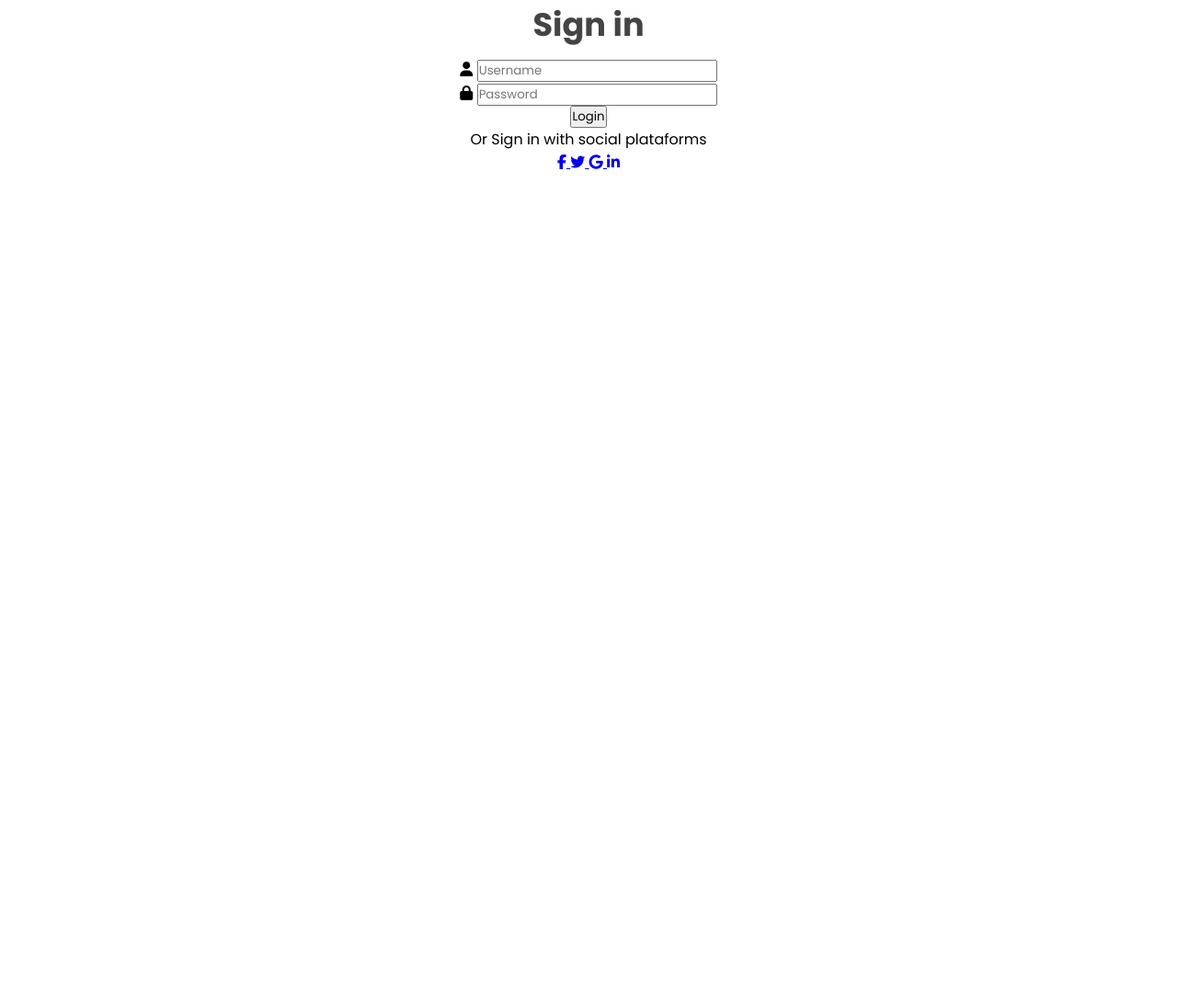
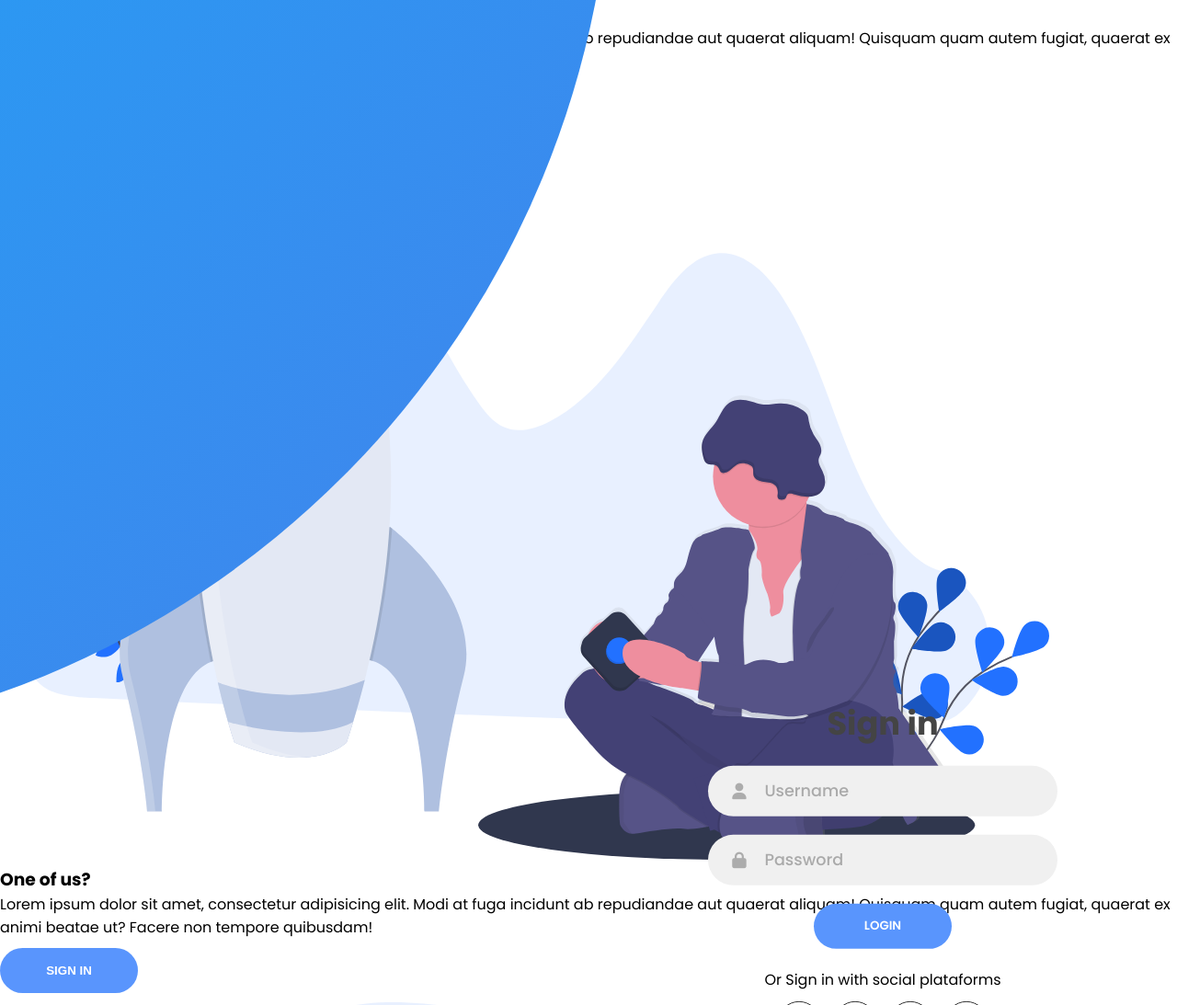
Before and after one commit to otaviowav/LoginForm, a plain HTML site: page index.html in a window 1280 px wide. Shown: the top 1093 px of the page at 92% size. Before the commit the page ends 800 px from the top, so only its background shows below. Drawn offline with Linux system fonts and the light colour scheme; files that its build step writes are made by us from their sources.

Commit message:
commit form

```diff
--- a/css/style.css
+++ b/css/style.css
@@ -18,6 +18,18 @@ body, input {
     overflow: hidden;
 }
 
+.container:before {
+    content: '';
+    position: absolute;
+    width: 2000px;
+    height: 2000px;
+    border-radius: 50%;
+    background: linear-gradient(-45deg, #4481eb, #04befe);
+    top: -10%;
+    right: 48%;
+    transform: translateY(-50%);
+}
+
 .forms-container {
     position: absolute;
     width: 100%;
@@ -26,11 +38,34 @@ body, input {
     left: 0;
 }
 
+.signin-signup {
+    position: absolute;
+    top: 50%;
+    left: 75%;
+    transform: translate(-50%, -50%);
+    width: 50%;
+    display: grid;
+    grid-template-columns: 1fr;
+}
+
 form {
     display: flex;
     align-items: center;
     justify-content: center;
     flex-direction: column;
+    padding: 0 5rem;
+    overflow: hidden;
+    grid-column: 1 /2;
+    grid-row: 1 / 2;
+}
+
+form.sign-in-form {
+    z-index: 2;
+}
+
+form.sign-up-form {
+    z-index: 1;
+    opacity: 0;
 }
 
 .title {
@@ -38,3 +73,86 @@ form {
     color: #444;
     margin-bottom: 10px;
 }
+
+.input-field {
+    max-width: 380px;
+    width: 100%;
+    height: 55px;
+    background-color: #f0f0f0;
+    margin: 10px 0;
+    border-radius: 55px;
+    display: grid;
+    grid-template-columns: 15% 85%;
+    padding: 0 .4rem;
+}
+
+.input-field i {
+    text-align: center;
+    line-height: 55px;
+    color: #acacac;
+    font-size: 1.1rem;
+}
+
+.input-field input {
+    background: none;
+    outline: none;
+    border: none;
+    line-height: 1;
+    font-weight: 600;
+    font-size: 1.1rem;
+    color: #333;
+}
+
+.input-field input::placeholder {
+    color: #aaa;
+    font-weight: 500;
+}
+
+.btn {
+    width: 150px;
+    height: 49px;
+    border: none;
+    outline: none;
+    border-radius: 49px;
+    cursor: pointer;
+    background-color: #5995fd;
+    color: #fff;
+    text-transform: uppercase;
+    font-weight: 600;
+    margin: 10px 0;
+    transition: .5s;
+}
+
+.btn:hover {
+    background-color: #4d84e2;
+}
+
+.social-text {
+    padding: .7rem 0;
+    font-size: 1rem;
+}
+
+.social-media {
+    display: flex;
+    justify-content: center;
+}
+
+.social-icon {
+    height: 46px;
+    width: 46px;
+    border: 1px solid #333;
+    margin: 0 0.45rem;
+    display: flex;
+    justify-content: center;
+    align-items: center;
+    text-decoration: none;
+    color: #333;
+    font-size: 1.1rem;
+    border-radius: 50%;
+    transition: 0.3s;
+}
+
+.social-icon:hover {
+    color: #4481eb;
+    border-color: #4481eb;
+}
--- a/index.html
+++ b/index.html
@@ -8,7 +8,7 @@
         src="https://kit.fontawesome.com/64d58efce2.js"
         crossorigin="anonymous"></script> <!-- <script src="https://kit.fontawesome.com/fe22ecf9a5.js" crossorigin="anonymous"></script> -->
     <title>Sign In & Up Form</title>
-    <link rel="stylesheet" href="../Login/css/style.css">
+    <link rel="stylesheet" href="../LoginForm/css/style.css">
 </head>
 <body>
     <div class="container">
@@ -42,11 +42,63 @@
                         </a>
                     </div>
                 </form>
+
+                <form action="" class="sign-up-form">
+                    <h2 class="title">Sign up</h2>
+                    <div class="input-field">
+                        <i class="fas fa-user"></i>
+                        <input type="text" placeholder="Username">
+                    </div>
+                    <div class="input-field">
+                        <i class="fas fa-envelope"></i>
+                        <input type="text" placeholder="Email">
+                    </div>
+                    <div class="input-field">
+                        <i class="fas fa-lock"></i>
+                        <input type="password" placeholder="Password">
+                    </div>
+                    <input type="submit" value="Sign up" class="btn solid">
+
+                    <p class="social-text">Or Sign up with social plataforms</p>
+                    <div class="social-media">
+                        <a href="#" class="social-icon">
+                            <i class="fab fa-facebook-f"></i>
+                        </a>
+                        <a href="#" class="social-icon">
+                            <i class="fab fa-twitter"></i>
+                        </a>
+                        <a href="#" class="social-icon">
+                            <i class="fab fa-google"></i>
+                        </a>
+                        <a href="#" class="social-icon">
+                            <i class="fab fa-linkedin-in"></i>
+                        </a>
+                    </div>
+                </form>
+            </div>
+        </div>
+
+        <div class="panels-container">
+          <div class="panel left-panel">
+              <div class="content">
+                  <h3>New here?</h3>
+                  <p>Lorem ipsum dolor sit amet, consectetur adipisicing elit. Modi at fuga incidunt ab repudiandae aut quaerat aliquam! Quisquam quam autem fugiat, quaerat ex animi beatae ut? Facere non tempore quibusdam!</p>
+                  <button class="btn transparent" id="sign-up-btn">Sign up</button>
+              </div>
+
+              <img src="../LoginForm/img/log.svg" class="image" alt="">
+          </div>
+
+          <div class="panel right-panel">
+            <div class="content">
+                <h3>One of us?</h3>
+                <p>Lorem ipsum dolor sit amet, consectetur adipisicing elit. Modi at fuga incidunt ab repudiandae aut quaerat aliquam! Quisquam quam autem fugiat, quaerat ex animi beatae ut? Facere non tempore quibusdam!</p>
+                <button class="btn transparent" id="sign-in-btn">Sign in</button>
             </div>
 
+            <img src="../LoginForm/img/register.svg" class="image" alt="">
         </div>
-
-        <div class="panels-container"></div>
+        </div>
     </div>
 </body>
 </html>
```
Also changed, not shown: img/log.svg (renamed from img/undraw_maker_launch_crhe.svg), img/register.svg (renamed from img/undraw_press_play_bx2d.svg).
